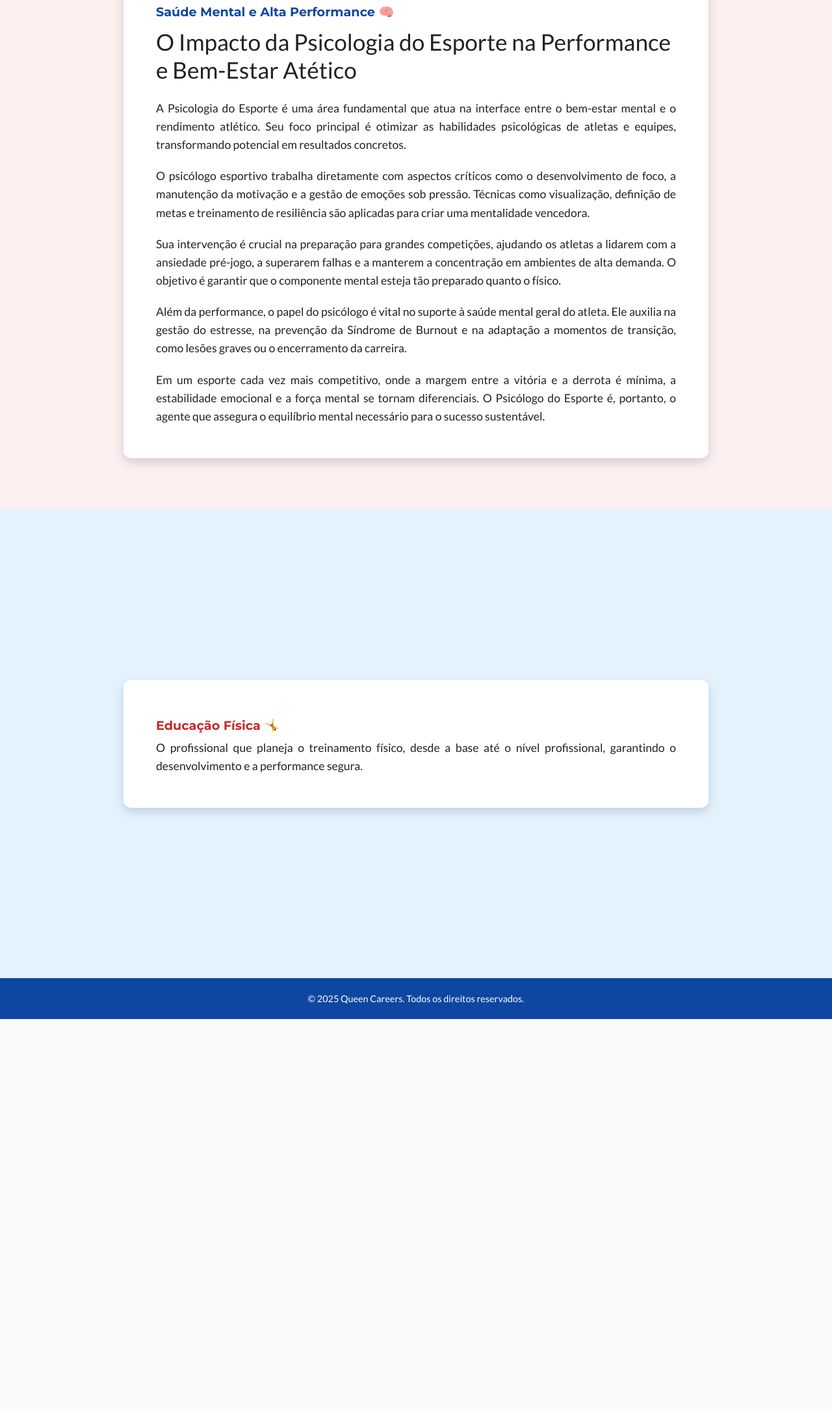
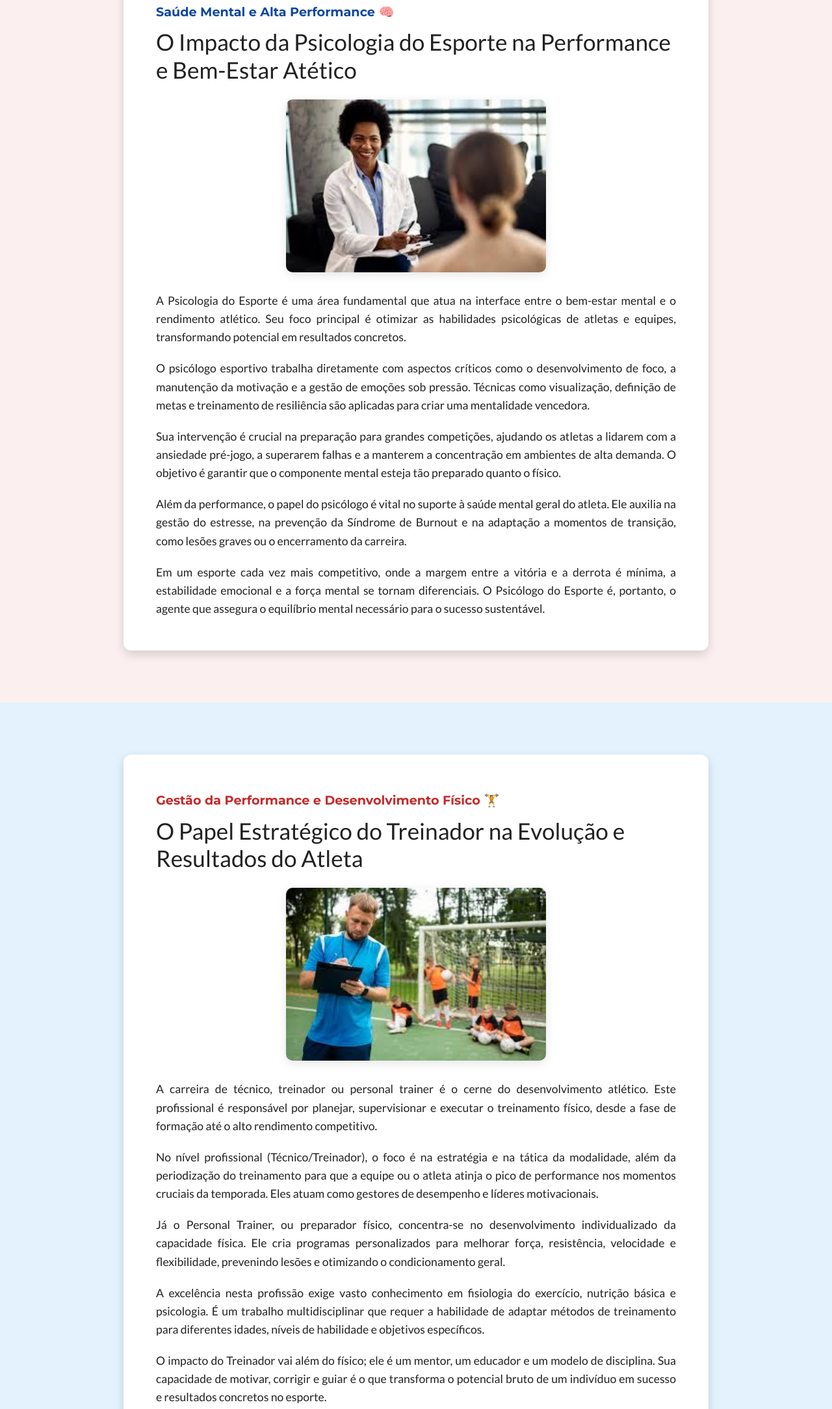
Before and after one commit to davipy-LAB/queen_project, a plain HTML site: page static/index.html in a window 1280 px wide. Shown: the part 2545-4713 px from the top of the page at 65% size. Before the commit the page ends 4113 px from the top, so only its background shows below. Drawn offline with Linux system fonts and the light colour scheme.

Commit message:
QUEEN CAREERS ( BETA VERSION )

```diff
--- a/static/index.html
+++ b/static/index.html
@@ -51,7 +51,7 @@
             <article>
                 <h2>Saúde Mental e Alta Performance 🧠</h2>
                 <h1>O Impacto da Psicologia do Esporte na Performance e Bem-Estar Atético</h1>
-
+                <img class="psicologia-img" src="../media/psicologia.jpeg" alt="psicologia">
                 <p>A Psicologia do Esporte é uma área fundamental que atua na interface entre o bem-estar mental e o rendimento atlético. Seu foco principal é otimizar as habilidades psicológicas de atletas e equipes, transformando potencial em resultados concretos.</p>
 
                 <p>O psicólogo esportivo trabalha diretamente com aspectos críticos como o desenvolvimento de foco, a manutenção da motivação e a gestão de emoções sob pressão. Técnicas como visualização, definição de metas e treinamento de resiliência são aplicadas para criar uma mentalidade vencedora.</p>
@@ -66,8 +66,18 @@
 
         <section id="educacao-fisica" class="career-section">
             <article>
-                <h2>Educação Física 🤸</h2>
-                <p>O profissional que planeja o treinamento físico, desde a base até o nível profissional, garantindo o desenvolvimento e a performance segura.</p>
+                <h2>Gestão da Performance e Desenvolvimento Físico 🏋️</h2>
+                <h1>O Papel Estratégico do Treinador na Evolução e Resultados do Atleta</h1>
+                <img class="educacao-fisica-img" src="../media/treinador.jpeg" alt="treinador">
+                <p>A carreira de técnico, treinador ou personal trainer é o cerne do desenvolvimento atlético. Este profissional é responsável por planejar, supervisionar e executar o treinamento físico, desde a fase de formação até o alto rendimento competitivo.</p>
+
+                <p>No nível profissional (Técnico/Treinador), o foco é na estratégia e na tática da modalidade, além da periodização do treinamento para que a equipe ou o atleta atinja o pico de performance nos momentos cruciais da temporada. Eles atuam como gestores de desempenho e líderes motivacionais.</p>
+
+                <p>Já o Personal Trainer, ou preparador físico, concentra-se no desenvolvimento individualizado da capacidade física. Ele cria programas personalizados para melhorar força, resistência, velocidade e flexibilidade, prevenindo lesões e otimizando o condicionamento geral.</p>
+
+                <p>A excelência nesta profissão exige vasto conhecimento em fisiologia do exercício, nutrição básica e psicologia. É um trabalho multidisciplinar que requer a habilidade de adaptar métodos de treinamento para diferentes idades, níveis de habilidade e objetivos específicos.</p>
+
+                <p>O impacto do Treinador vai além do físico; ele é um mentor, um educador e um modelo de disciplina. Sua capacidade de motivar, corrigir e guiar é o que transforma o potencial bruto de um indivíduo em sucesso e resultados concretos no esporte.</p>
             </article>
         </section>
     </main>
--- a/static/style.css
+++ b/static/style.css
@@ -176,6 +176,28 @@ body {
     box-shadow: 0 4px 15px rgba(0, 0, 0, 0.1);
 }
 
+.career-section .psicologia-img {
+    width: 100%;
+    max-width: 400px;
+    height: auto;
+    margin: 20px auto 30px auto;
+    display: block;
+    border-radius: 10px;
+    object-fit: cover;
+    box-shadow: 0 4px 15px rgba(0, 0, 0, 0.1);
+}
+
+.career-section .educacao-fisica-img {
+    width: 100%;
+    max-width: 400px;
+    height: auto;
+    margin: 20px auto 30px auto;
+    display: block;
+    border-radius: 10px;
+    object-fit: cover;
+    box-shadow: 0 4px 15px rgba(0, 0, 0, 0.1);
+}
+
 /* Estilos Específicos das Seções (Cores de Fundo Mantidas/Ajustadas) */
 #fisioterapia { background-color: #E3F2FD; }
 #games { background-color: #FFFDE7; }
```
Also changed, not shown: media/psicologia.jpeg (added), media/treinador.jpeg (added).
